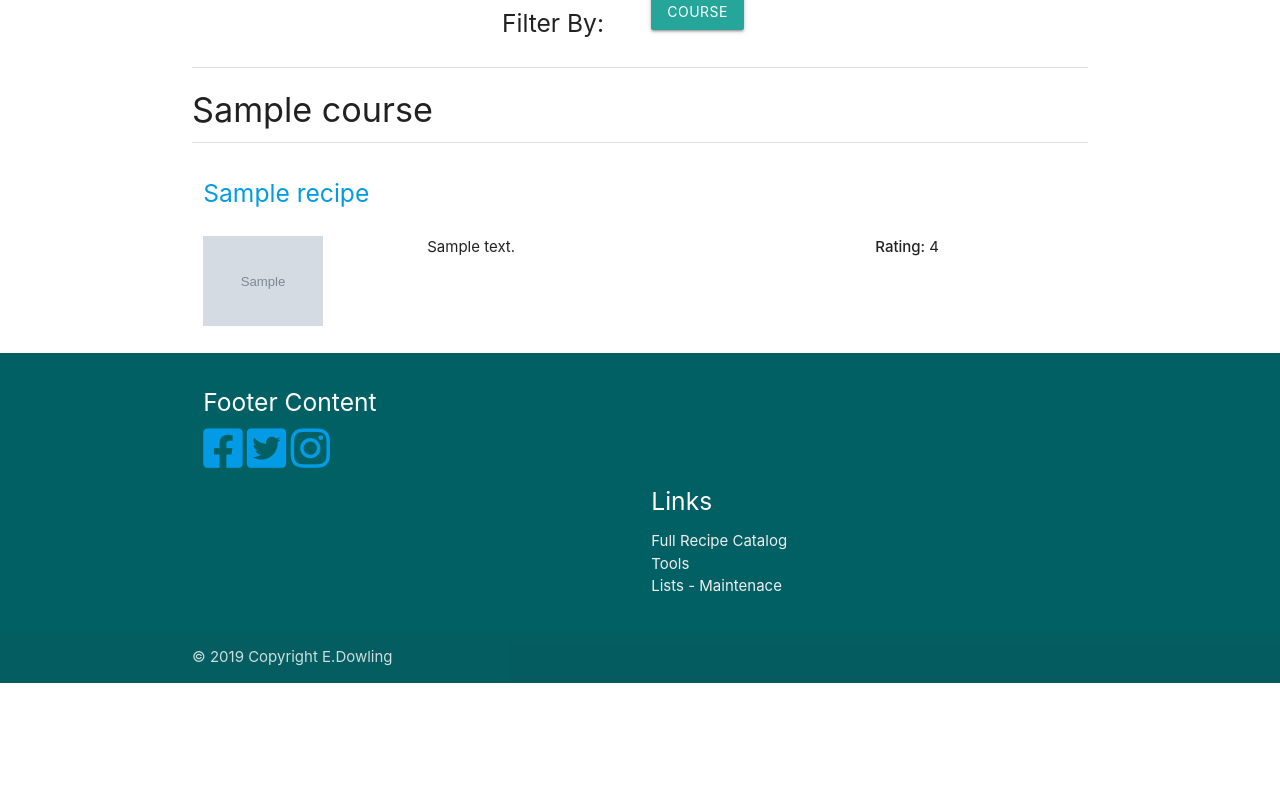
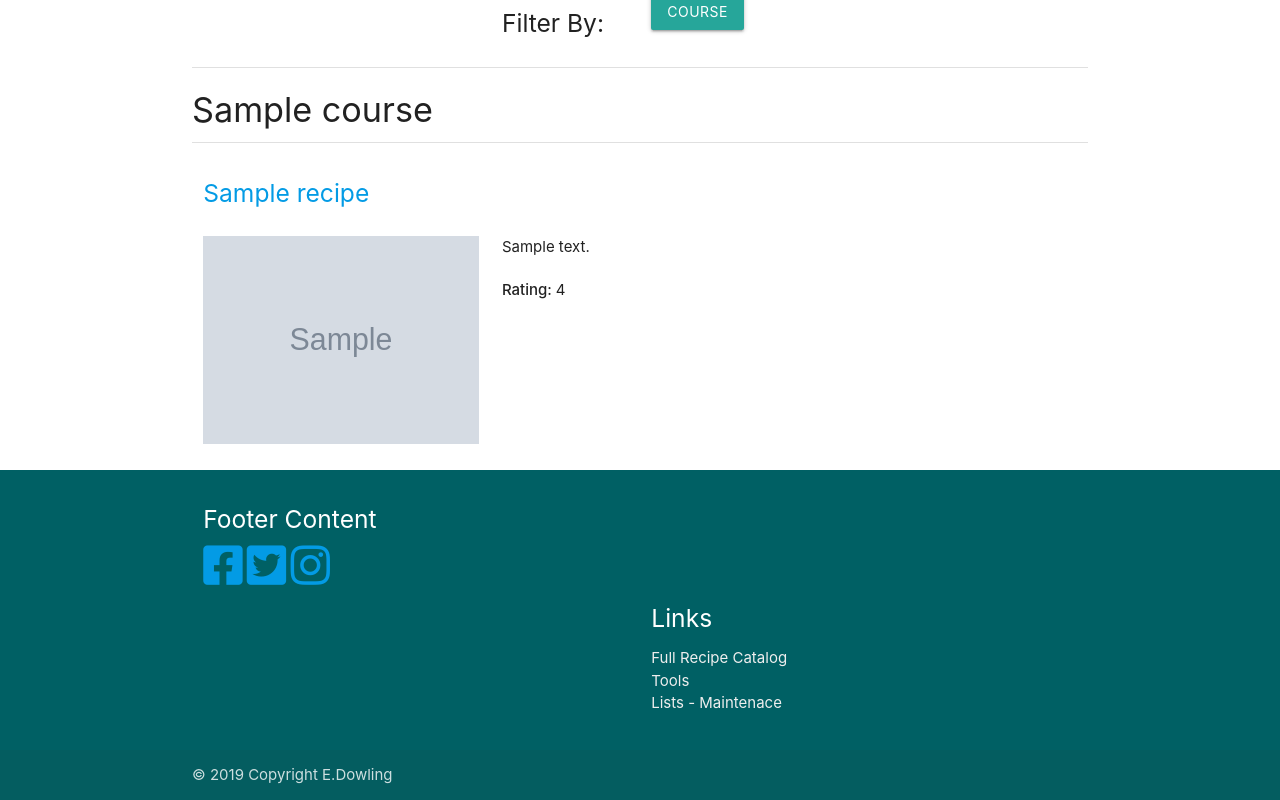
Before and after one commit to eldowling/lets-cook-together, a Flask app: page /get_catalog in a window 1280 px wide. Shown: the part 628-1428 px from the top of the page. Before the commit the page ends 1311 px from the top, so only its background shows below. Run offline with Flask 2, Linux system fonts and the light colour scheme; grey boxes marked "Sample" are stand-in pictures; a database or web service that is not in the repository returns one stand-in record (values such as "Sample title"); some libraries are stand-ins or nearby versions.

Commit message:
update to layout on catalog.html for recipe description and rating to be displayed on seperate rows

```diff
--- a/static/css/style.css
+++ b/static/css/style.css
@@ -79,3 +79,7 @@
         }
     }
 }
+
+.textarea .materialize-textarea .ingrds_field {
+    white-space: pre-wrap;
+}
--- a/templates/add-recipe.html
+++ b/templates/add-recipe.html
@@ -163,10 +163,10 @@
         <div class="input-field col s12">
 
 
-          <textarea id="ingredients" name="ingredients" value="{{recp_ingrd_list}}" class="materialize-textarea">
+          <textarea id="ingredients" name="ingredients" value="{{recp_ingrd_list}}" class="materialize-textarea ingrds_field">
           {% if recipe != "NEW" -%}
             {% for ingrd in recipe.ingredients -%}
-              {{ ingrd|safe }} <br>
+              {{ingrd}}
             {%- endfor %}
           {%- endif %}
           </textarea>
--- a/templates/catalog.html
+++ b/templates/catalog.html
@@ -48,16 +48,22 @@
         </div>
       </div>
       <div class="row">
-      <div class="col s3">
-        <img src="{{recipe.image_url}}" alt="{{ recipe.course }}" width="120" height="90"/>
+        <div class="col s4">
+            <img src="{{recipe.image_url}}" alt="{{ recipe.course }}" width="100%" height="auto"/>
+        </div>
+        <div class="col s8">
+            <div class="row">
+                <div class="col s12">
+                    {{recipe.description}}
+                </div>
+            </div>
+            <div class="row">
+                <div class="col s12">
+                    <strong>Rating: </strong> {{recipe.rating}}
+                </div>
+            </div>
+        </div>
       </div>
-      <div class="col s6 ">
-        {{recipe.description}}
-      </div>
-      <div class="col s3">
-        <strong>Rating: </strong> {{recipe.rating}}
-      </div>
-    </div>
       {% endfor %}
       </ul>
       </li>
```
